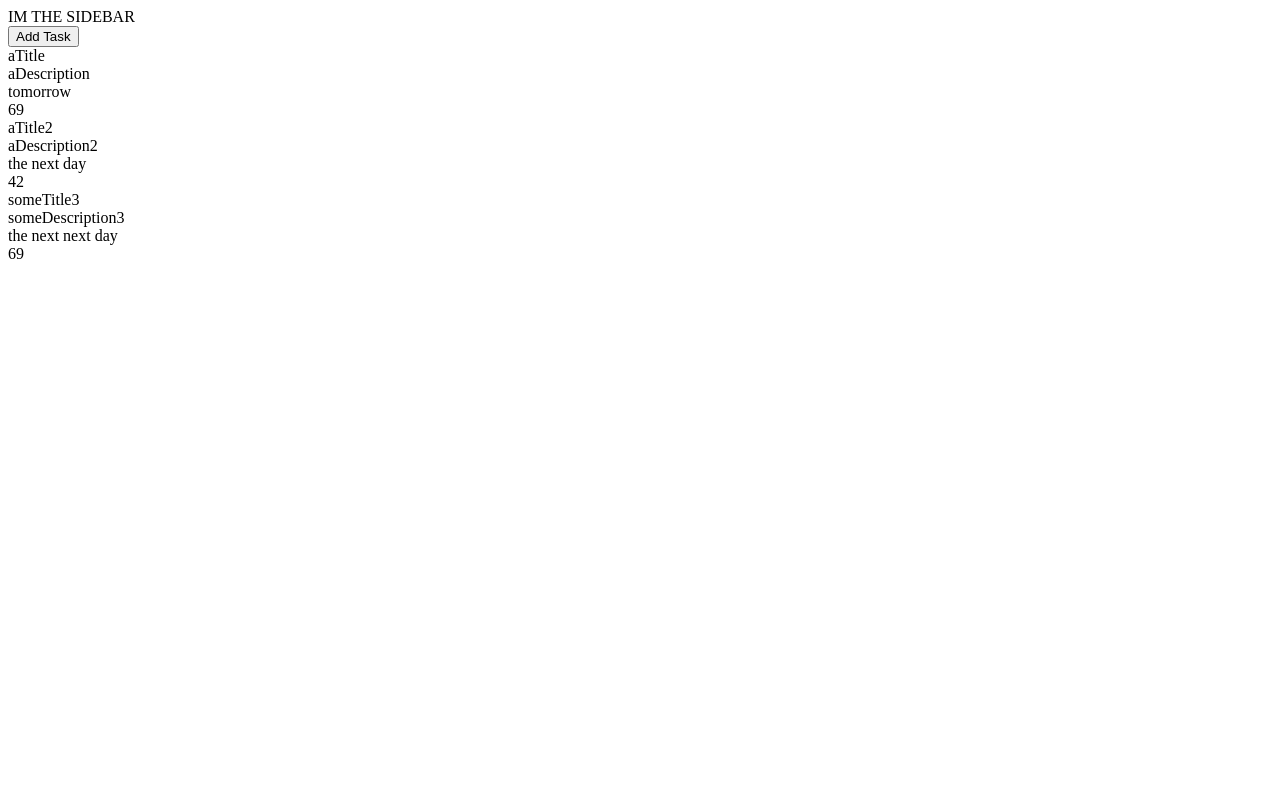
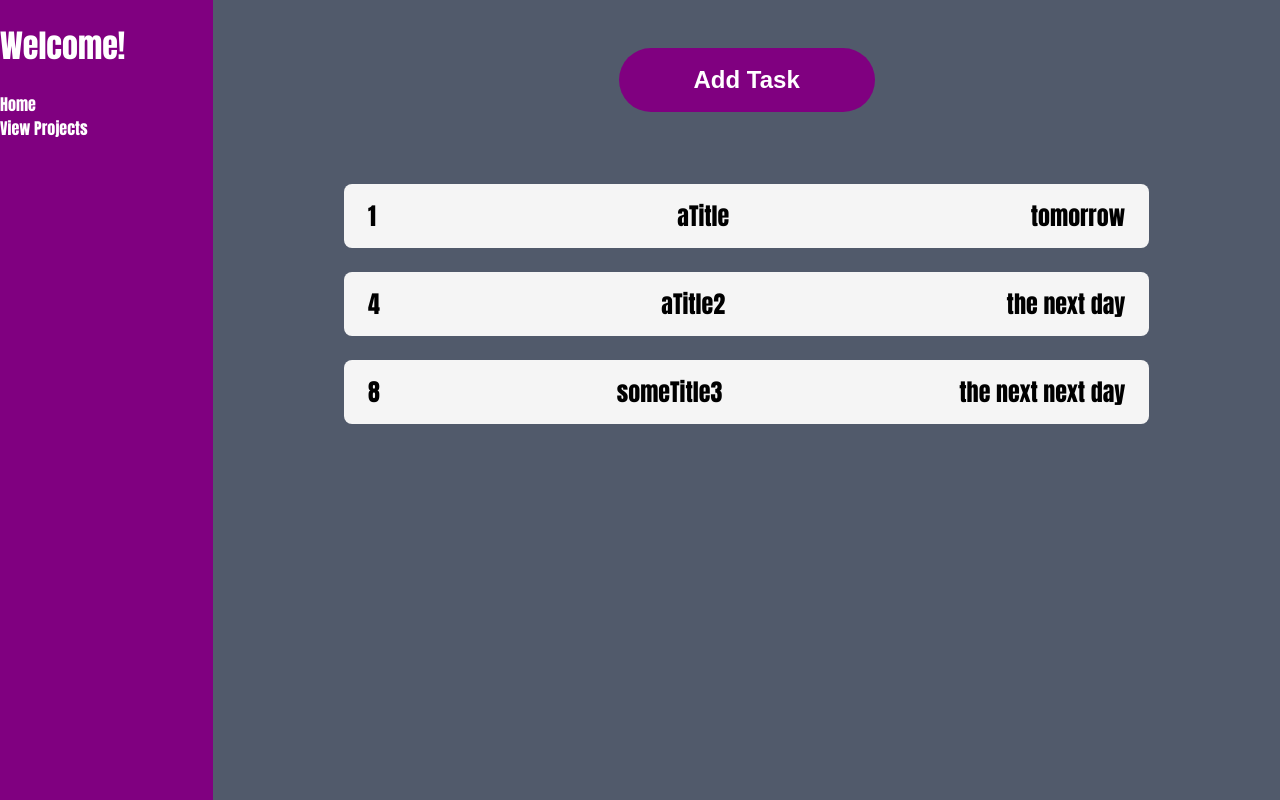
Before and after one commit to tediferJones/odin-todo-list, a website built with webpack: page dist/index.html in a window 1280 px wide. Built offline with nearby package versions, Linux system fonts and the light colour scheme.

Commit message:
added some styling, and other minor UI tweaks

```diff
--- a/src/DOMCreateForm.js
+++ b/src/DOMCreateForm.js
@@ -42,12 +42,12 @@ const DOMCreateForm = (() => {
     formContainer.appendChild(dueDateLabel)
 
     const dueDateInput = document.createElement('input')
-    dueDateInput.setAttribute('type', 'text')
+    dueDateInput.setAttribute('type', 'datetime-local')// 'text')
     dueDateInput.setAttribute('id', 'dueDate')
     dueDateInput.setAttribute('name', 'dueDate')
 
     // REMOVE ME
-    dueDateInput.setAttribute('value', 'Tomorrow')
+    // dueDateInput.setAttribute('value', 'Tomorrow')
 
     formContainer.appendChild(dueDateInput)
 
@@ -57,7 +57,9 @@ const DOMCreateForm = (() => {
     formContainer.appendChild(priorityLabel)
 
     const priorityInput = document.createElement('input')
-    priorityInput.setAttribute('type', 'text')
+    priorityInput.setAttribute('type', 'number')//'text')
+    // priorityInput.setAttribute('min', '1')
+    // priorityInput.setAttribute('max', '8')
     priorityInput.setAttribute('id', 'priority')
     priorityInput.setAttribute('name', 'priority')
 
--- a/src/DOMCreateSidebar.js
+++ b/src/DOMCreateSidebar.js
@@ -1,9 +1,20 @@
 const DOMCreateSidebar = (() => {
-    console.log('SIDEBAR')
-
     const sidebar = document.createElement('div')
     sidebar.classList.add('sidebar')
-    sidebar.textContent = 'IM THE SIDEBAR'
+
+    const welcome = document.createElement('h1')
+    welcome.textContent = 'Welcome!'
+    sidebar.appendChild(welcome)
+
+    const home = document.createElement('div')
+    home.classList.add('home')
+    home.textContent = 'Home'
+    sidebar.appendChild(home)
+
+    const viewProjects = document.createElement('div')
+    viewProjects.classList.add('viewProjects')
+    viewProjects.textContent = 'View Projects'
+    sidebar.appendChild(viewProjects)
 
     document.querySelector('#content').prepend(sidebar)
 })
--- a/src/DOMDisplayToDoItems.js
+++ b/src/DOMDisplayToDoItems.js
@@ -11,7 +11,15 @@ const DOMDisplayToDoItems = ((toDoArray) => {
             let itemAttr = document.createElement('div')
             itemAttr.classList.add(`${key}`)
             itemAttr.textContent = toDoArray[i][key]
-            toDoItem.appendChild(itemAttr)
+            // toDoItem.appendChild(itemAttr)
+            if (key === 'priority') {
+                toDoItem.prepend(itemAttr)
+            } else if (key === 'description') {
+                // if key is description add arrow with event listener to append description string to its div
+                console.log('expand to show description')
+            } else {
+                toDoItem.appendChild(itemAttr)
+            }
         }
         toDoItems.appendChild(toDoItem)
     }
--- a/src/index.js
+++ b/src/index.js
@@ -25,6 +25,7 @@ createNewTask.classList.add('createNewTask')
 createNewTask.textContent = 'Create New Task'
 createNewTask.addEventListener('click', () => {
     // still needs to have input sanitized, new DOMAppend call in if/else statement
+    // realistically only need to check that priority is between 1 and 8, if it is make item, else append error message
     let title = document.querySelector('form').title.value
     let description = document.querySelector('form').description.value
     let dueDate = document.querySelector('form').dueDate.value
@@ -37,7 +38,13 @@ createNewTask.addEventListener('click', () => {
 document.querySelector('.inputForm').appendChild(createNewTask)
 
 let myToDos = []
-myToDos.push(CreateToDoItem('aTitle', 'aDescription', 'tomorrow', 69))
-myToDos.push(CreateToDoItem('aTitle2', 'aDescription2', 'the next day', 42))
-myToDos.push(CreateToDoItem('someTitle3', 'someDescription3', 'the next next day', 69))
+myToDos.push(CreateToDoItem('aTitle', 'aDescription', 'tomorrow', 1))
+myToDos.push(CreateToDoItem('aTitle2', 'aDescription2', 'the next day', 4))
+myToDos.push(CreateToDoItem('someTitle3', 'someDescription3', 'the next next day', 8))
 DOMDisplayToDoItems(myToDos)
+
+
+// do some styling
+// create sideBar, shoudl have an option to view/create projects
+// find a way to organize projects, a project is just an array of a few specific objects
+// SANITIZE FORM INPUTS
--- a/src/style.css
+++ b/src/style.css
@@ -1,7 +1,77 @@
+html,
+body {
+    margin: 0;
+    font-family: Impact, Haettenschweiler, 'Arial Narrow Bold', sans-serif;
+}
+
 #content {
+    /* margin: 0; */
     /* color: red; */
+    height: 100vh;
+    display: grid;
+    grid-template-columns: 1fr 5fr;
+    /* background-color: blueviolet; */
 }
 
 .hidden {
     display: none;
 }
+
+.sidebar {
+    background-color: purple;
+    color: white;
+}
+
+.mainContent {
+    /* padding: 0px 128px; */
+    background-color: rgb(81, 90, 107);
+
+    display: flex;
+    flex-direction: column;
+    align-items: center;
+}
+
+.inputForm {
+    height: 240px;
+    width: 360px;
+
+    background-color: whitesmoke;
+
+    position: fixed;
+    top: 50vh;
+    left: 50vw;
+}
+
+.addTask {
+    height: 64px;
+    width: 256px;
+    margin: 48px;
+
+    color: white;
+    font-size: 24px;
+    font-weight: bold;
+    background-color: purple;
+    border-radius: 32px;
+    outline: none;
+    border: none;
+
+}
+
+.toDoItems {
+    width: 80%;
+}
+
+.toDoItem {
+    height: 64px;
+    margin: 24px;
+    padding: 0px 24px;
+    background-color: whitesmoke;
+    border-radius: 8px;
+    font-size: 24px;
+    font-weight: bold;
+
+    display: flex;
+    justify-content: space-between;
+    align-items: center;
+    gap: 24px;
+}
--- a/webpack.config.js
+++ b/webpack.config.js
@@ -1,7 +1,13 @@
 const path = require('path');
 
 module.exports = {
+    mode: 'development',
     entry: './src/index.js',
+    plugins: [
+        new HtmlWebpackPlugin({
+            title: 'Development',
+        }),
+    ],
     output: {
         filename: 'main.js',
         path: path.resolve(__dirname, 'dist'),
```
Also changed, not shown: dist/main.js.
